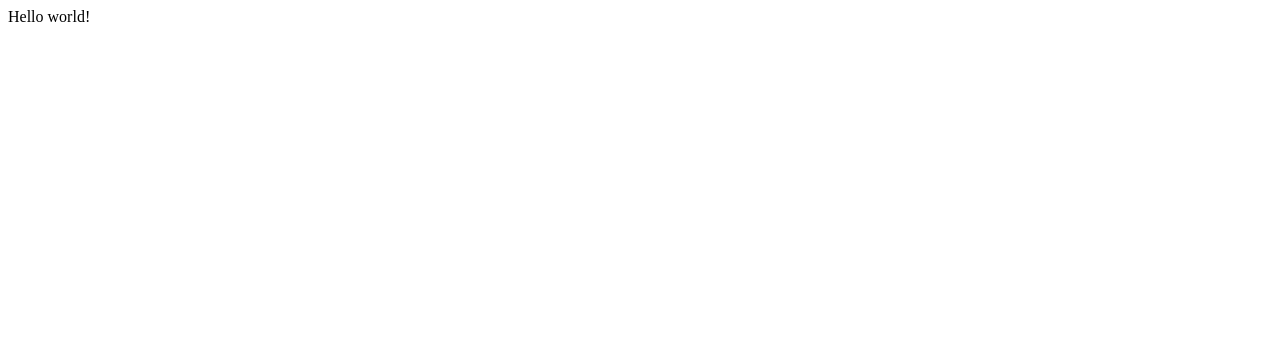
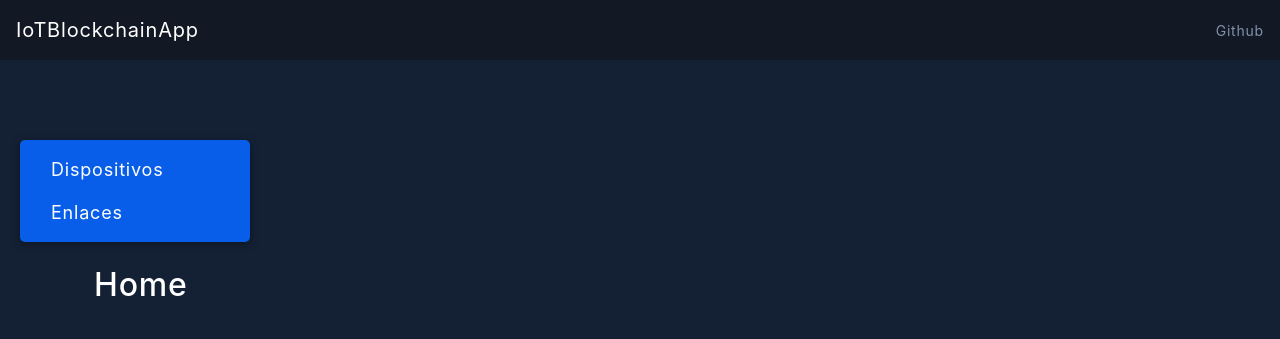
Before and after one commit to y310w/IoTBlockchainAPP, a Gatsby site in the folder web/: page / in a window 1280 px wide. Built offline with nearby package versions, Linux system fonts and the light colour scheme; Gatsby itself is replaced by a stand-in of ours.

Commit message:
Layout, diseño y Apollo client

```diff
--- /dev/null
+++ b/web/gatsby-browser.js
@@ -0,0 +1,3 @@
+import 'bootstrap/dist/css/bootstrap.min.css';
+import './src/styles/global.css'
+export { wrapRootElement } from './gatsby-ssr';
--- /dev/null
+++ b/web/gatsby-ssr.js
@@ -0,0 +1,19 @@
+import React from "react";
+import {
+  ApolloProvider,
+  ApolloClient,
+  HttpLink,
+  InMemoryCache } from "@apollo/client";
+import fetch from "isomorphic-fetch";
+
+const client = new ApolloClient({
+  cache: new InMemoryCache(),
+  link: new HttpLink({
+    fetch,
+    uri: 'http://192.168.0.30:8080/graphql',
+  })
+});
+
+export const wrapRootElement = ({ element }) => (
+  <ApolloProvider client={client}>{element}</ApolloProvider>
+);
--- /dev/null
+++ b/web/src/components/header.js
@@ -0,0 +1,22 @@
+import React from "react"
+
+import {
+  Navbar,
+  NavbarBrand,
+  Nav,
+  NavItem,
+  NavLink
+} from 'reactstrap';
+
+export default function Header() {
+  return (
+      <Navbar className="is-dark">
+        <NavbarBrand href="/" className="text-large is-light-text letter-spacing"> IoTBlockchainApp </NavbarBrand>
+        <Nav navbar>
+          <NavItem>
+              <NavLink href="https://github.com/Thejokeri/IoTBlockchainAPP" className="text-small is-dark-text-light letter-spacing">Github</NavLink>
+          </NavItem>
+        </Nav>
+      </Navbar>
+  )
+}
--- /dev/null
+++ b/web/src/components/layout.js
@@ -0,0 +1,17 @@
+import React from "react"
+import Header from "../components/header"
+import Sidebar from "../components/sidebar"
+
+import { Container } from "reactstrap"
+
+export default function Layout({ children }) {
+  return (
+    <div>
+      <Header/>
+      <Sidebar/>
+      <Container className="grid-card">
+        {children}
+      </Container>
+    </div>
+  )
+}
--- /dev/null
+++ b/web/src/components/sidebar.js
@@ -0,0 +1,24 @@
+import React from "react"
+
+import {
+  Container,
+  Navbar,
+  Nav,
+  NavItem,
+  NavLink
+} from 'reactstrap';
+
+export default function Sidebar() {
+  return (
+    <Container className="nav-secondary container-sm">
+      <Navbar>
+        <Nav navbar>
+          <NavItem>
+              <NavLink href="/devices" className="is-light-text text-medium letter-spacing">Dispositivos</NavLink>
+              <NavLink href="/linkages" className="is-light-text text-medium letter-spacing">Enlaces</NavLink>
+          </NavItem>
+        </Nav>
+      </Navbar>
+    </Container>
+  )
+}
--- a/web/src/pages/index.js
+++ b/web/src/pages/index.js
@@ -1,5 +1,10 @@
 import React from "react"
+import Layout from "../components/layout"
 
 export default function Home() {
-  return <div>Hello world!</div>
+  return (
+    <Layout>
+      <h1 className="is-light-text text-x-large letter-spacing">Home</h1>
+    </Layout>
+  )
 }
--- /dev/null
+++ b/web/src/styles/global.css
@@ -0,0 +1,99 @@
+.is-dark-text-light {
+  color: rgb(128, 145, 171);
+}
+
+.is-light-text {
+  color: rgb(255, 255, 255);
+}
+
+/* text sizes */
+.text-x-large {
+  font-size: 2rem;
+}
+
+.text-large {
+  font-size: 1.25rem;
+}
+
+.text-medium {
+  font-size: 1.125rem;
+}
+
+.text-small {
+  font-size: 0.875rem;
+}
+
+.text-x-small {
+  font-size: 0.75rem;
+}
+
+/* letter spacing */
+.letter-spacing {
+  letter-spacing: 0.05rem;
+}
+
+body {
+  background: rgb(20, 33, 53) !important;
+  color: rgb(255, 255, 255);
+}
+
+.button-form {
+  margin: 5px;
+}
+/* navbar styles */
+.is-white {
+  background: rgb(255, 255, 255);
+  height: 65px;
+}
+
+.is-dark {
+  background: rgb(19, 25, 36);
+  height: 60px;
+}
+
+.table-round {
+  margin-top: 25px;
+  border-radius: 10px;
+  box-shadow: 2px 2px 10px #0000006e;
+}
+
+.nav-secondary {
+  width: 230px;
+  position: fixed;
+  top: 0;
+  left: 0;
+  z-index: 1;
+  background-size: cover;
+  background-position: center center;
+  display: block;
+  box-shadow: 0px 0px 45px 0px rgba(0,0,0,0.6);
+  margin-top: 80px;
+  margin-left: 20px;
+  border-radius: 5px;
+  box-shadow: 0px 2px 10px #0000006e;
+  background: rgb(8, 94, 233);
+}
+
+.grid-card {
+  display: flex;
+  flex-grow: 1;
+  flex-direction: column;
+  display: -webkit-box;
+  display: -ms-flexbox;
+  -webkit-box-flex: 1;
+  -ms-flex-positive: 1;
+  flex-grow: 1;
+  -webkit-box-orient: vertical;
+  -webkit-box-direction: normal;
+  -ms-flex-direction: column;
+  flex-direction: column;
+  padding: 1.5rem;
+  height: calc(100%);
+}
+
+/* media queries */
+@media screen and (max-width: 1600px) {
+  .nav-secondary {
+    position: static;
+  }
+}
```
Also changed, not shown: web/package.json (+7 -2 lines), web/src/components/table.js (added, +63 -0 lines), web/src/pages/404.js (added, +14 -0 lines), 1 other file.
